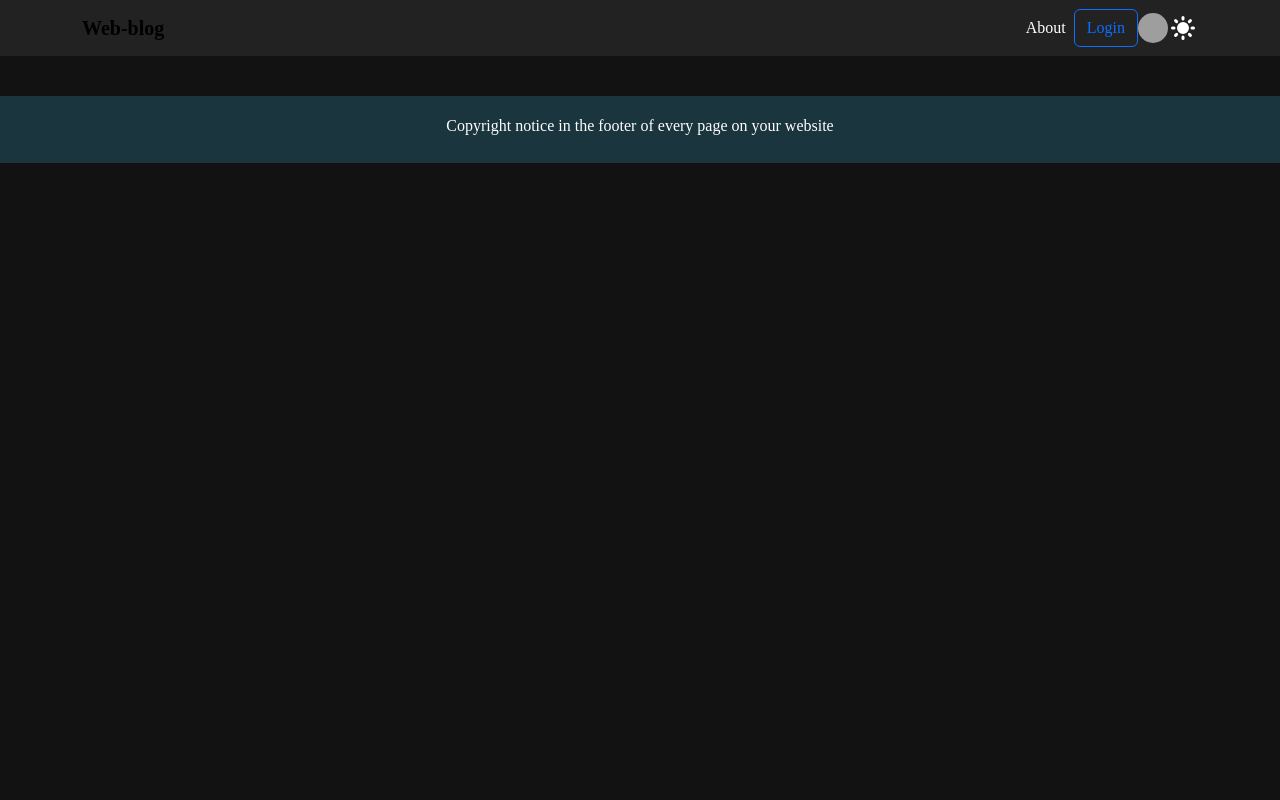
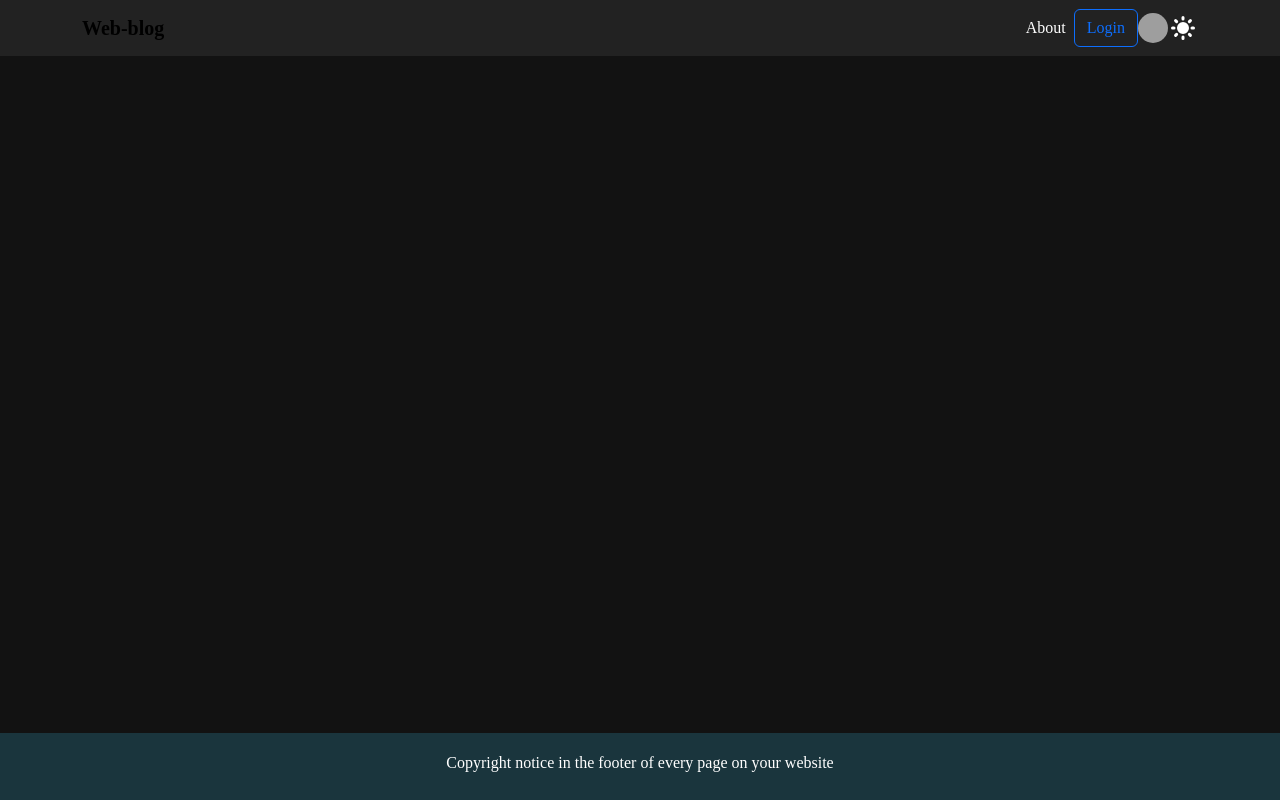
Before and after one commit to myphoneme/guide-portal, a React (Vite) app: page /login in a window 1280 px wide. Built offline with nearby package versions, Linux system fonts and the light colour scheme; grey boxes are pictures that could not be loaded; a web font is replaced by a local one.

Commit message:
update files

```diff
--- a/src/BlogLayout/BlogLayout.jsx
+++ b/src/BlogLayout/BlogLayout.jsx
@@ -43,6 +43,7 @@ const BlogLayout = () => {
   };
 
   return (
+    <div className={styles.mainHome}>
     <Container className="mt-4">
       <Row>
         <Col md={8}>
@@ -92,7 +93,9 @@ const BlogLayout = () => {
               </Card.Body>
             </div> */}
 
-            <div className={`${styles.sidebarCard} mt-3`}>
+
+     {/* ========category============ */}
+            {/* <div className={`${styles.sidebarCard} mt-3`}>
               <Card.Title className={styles.categHead}>Categories</Card.Title>
               <ListGroup>
                 {categories.map(category => (
@@ -106,7 +109,7 @@ const BlogLayout = () => {
                   </ListGroup.Item>
                 ))}
               </ListGroup>
-            </div>
+            </div> */}
 
             <div className={`${styles.sidebarCard} mt-3`}>
               <Card.Title className={styles.categHead}>Recent Posts</Card.Title>
@@ -128,6 +131,7 @@ const BlogLayout = () => {
         </Col>
       </Row>
     </Container>
+    </div>
   );
 };
 
--- a/src/Footer/Footer.module.css
+++ b/src/Footer/Footer.module.css
@@ -4,4 +4,7 @@
     text-align: center;
     color: #fff;
     margin-top: 40px;
+    position: fixed;
+    width: 100%;
+    bottom: 0;
 }
--- a/src/Header/Navbar.module.css
+++ b/src/Header/Navbar.module.css
@@ -1,6 +1,10 @@
 .LandingContainer {
-    background-color:#f8f9fa;
+    background-color:#ebecec!important;
     padding: 10px;
+    /* position: fixed!important;
+    width: 100%;
+    top: 0;
+    z-index: 100; */
   }
 
   .NavLinks {
@@ -24,11 +28,12 @@
     color: white;
   }
 
-  .LandingContainer {
-    background-color: white; /* Default light mode */
+  /* .LandingContainer {
+    background-color: white;
     transition: background-color 0.3s ease;
   }
 
   .LandingContainer.dark {
-    background-color: white !important; /* Force white background in dark mode */
+    background-color: white !important;
   }
+   */
```
Also changed, not shown: src/BlogLayout/BlogLayout.module.css (+12 -0 lines).
